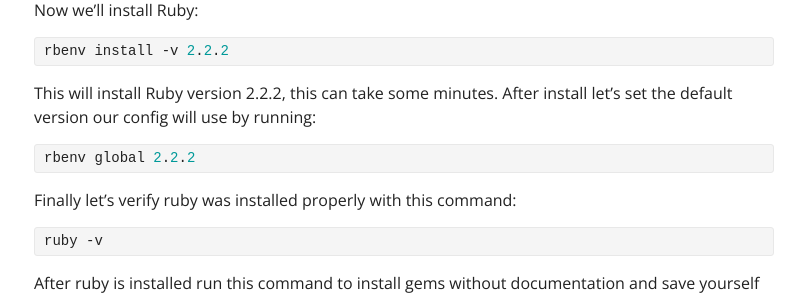
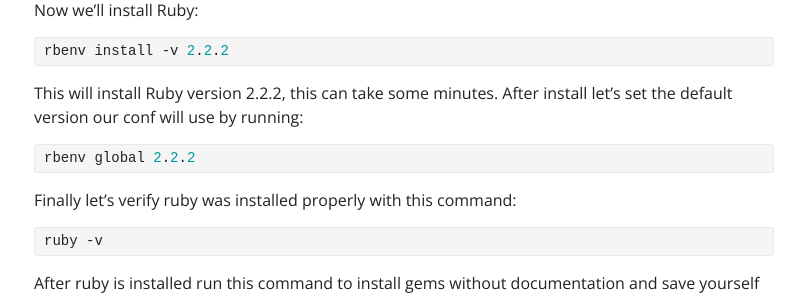
Before and after one commit to pggalaviz/pggalaviz, a Jekyll site: the page built from _posts/2015-12-22-multiple-sinatra-apps-deployment.md, in a window 1280 px wide and 900 px high, scrolled down 3147 px. Shown: the part 178-476 px from the top of the window, without its empty margins (236-1041 px from the left). Built offline with Jekyll 4.4.1, drawn with Linux system fonts in a browser that asks for light colours; comment, search, counter and statistics services are not loaded.

Commit message:
new post

````diff
--- a/_posts/2015-12-22-multiple-sinatra-apps-deployment.md
+++ b/_posts/2015-12-22-multiple-sinatra-apps-deployment.md
@@ -25,7 +25,7 @@
 
 Conect to your server, log as the `root` user using the following command (substitute the highlighted word with your server's public IP address):
 
-{% highlight config %}
+{% highlight conf %}
 ssh root@SERVER_IP_ADDRESS
 {% endhighlight %}
 
@@ -35,13 +35,13 @@
 
 This example creates a new user called "pggalaviz", but you should replace it with a user name that you like:
 
-{% highlight config %}
+{% highlight conf %}
 adduser pggalaviz
 {% endhighlight %}
 
 Next, assign a password to the new user (again, substitute "pggalaviz" with the user that you just created):
 
-{% highlight config %}
+{% highlight conf %}
 passwd pggalaviz
 {% endhighlight %}
 
@@ -49,7 +49,7 @@
 We have a new user account with regular account privileges. However, we need to do administrative tasks.
 As root, run this command to add your new user to the wheel group (substitute the highlighted word with your new user):
 
-{% highlight config %}
+{% highlight conf %}
 gpasswd -a pggalaviz wheel
 {% endhighlight %}
 
@@ -59,40 +59,40 @@
 
 If you don't have a public key already, generate one by running this command at the terminal of your local machine (your computer not the server)!
 
-{% highlight config %}
+{% highlight conf %}
 ssh-keygen
 {% endhighlight %}
 
 Press 'return key' to accept (don't modify the path) and add a password to your keys (this last step is optional).
 If you already had or you just created your keys run this command on your local machine to print your public key (id_rsa.pub):
 
-{% highlight config %}
+{% highlight conf %}
 cat ~/.ssh/id_rsa.pub
 {% endhighlight %}
 
 it should print something like this:
 
-{% highlight config %}
+{% highlight conf %}
 ssh-rsa AAAAB3N.......zaC1yc2 localuser@machine.local
 {% endhighlight %}
 
 Select it all and copy it to the clipboard.
 On the server as the root user enter this command to switch to the user we created at the begining of this tutorial:
 
-{% highlight config %}
+{% highlight conf %}
 su - pggalaviz
 {% endhighlight %}
 
 Now we're going to create a folder named .ssh and change its permissions for security reasons:
 
-{% highlight config %}
+{% highlight conf %}
 mkdir .ssh
 chmod 700 .ssh
 {% endhighlight %}
 
 Create a new file by running:
 
-{% highlight config %}
+{% highlight conf %}
 vi .ssh/authorized_keys
 {% endhighlight %}
 
@@ -100,19 +100,19 @@
 
 Change the file permissions:
 
-{% highlight config %}
+{% highlight conf %}
 chmod 600 .ssh/authorized_keys
 {% endhighlight %}
 
 and return to the root user by running:
 
-{% highlight config %}
+{% highlight conf %}
 exit
 {% endhighlight %}
 
 Now, you'll be able to login to your server by running something like
 
-{% highlight config %}
+{% highlight conf %}
 ssh pggalaviz@SERVER_IP_ADDRESS
 {% endhighlight %}
 
@@ -120,7 +120,7 @@
 
 Log in to your server using your user (not root) and open the SSH configuration file by running:
 
-{% highlight config %}
+{% highlight conf %}
 vi /etc/ssh/sshd_config
 {% endhighlight %}
 
@@ -134,7 +134,7 @@
 
 Press `:x` and enter to save changes and then run the following command to reload SSH.
 
-{% highlight config %}
+{% highlight conf %}
 sudo systemctl reload sshd.service
 {% endhighlight %}
 
@@ -146,13 +146,13 @@
 
 First install the EPEL package:
 
-{% highlight config %}
+{% highlight conf %}
 sudo yum install epel-release
 {% endhighlight %}
 
 Then you should confirm that all packages are updated by running:
 
-{% highlight config %}
+{% highlight conf %}
 sudo yum update
 {% endhighlight %}
 
@@ -160,7 +160,7 @@
 
 Install all the packages needed such as gcc, make, git, binutils, etc.
 
-{% highlight config %}
+{% highlight conf %}
 sudo yum install -y git-core zlib zlib-devel gcc-c++ patch readline readline-devel libyaml-devel libffi-devel openssl-devel make bzip2 autoconf automake libtool bison curl sqlite-devel curl-devel
 {% endhighlight %}
 
@@ -168,7 +168,7 @@
 
 We'll use 'rbenv' to install and manage Ruby versions, just run these commands:
 
-{% highlight config %}
+{% highlight conf %}
 cd
 git clone git://github.com/sstephenson/rbenv.git .rbenv
 echo 'export PATH="$HOME/.rbenv/bin:$PATH"' >> ~/.bash_profile
@@ -186,38 +186,38 @@
 
 Now we'll install Ruby:
 
-{% highlight config %}
+{% highlight conf %}
 rbenv install -v 2.2.2
 {% endhighlight %}
 
 This will install Ruby version 2.2.2, this can take some minutes.
-After install let's set the default version our config will use by running:
+After install let's set the default version our conf will use by running:
 
-{% highlight config %}
+{% highlight conf %}
 rbenv global 2.2.2
 {% endhighlight %}
 
 Finally let's verify ruby was installed properly with this command:
 
-{% highlight config %}
+{% highlight conf %}
 ruby -v
 {% endhighlight %}
 
 After ruby is installed run this command to install gems without documentation and save yourself some time and disk usage:
 
-{% highlight config %}
+{% highlight conf %}
 echo "gem: --no-document" > ~/.gemrc
 {% endhighlight %}
 
 Now lets install some basic gems:
 
-{% highlight config %}
+{% highlight conf %}
 gem install bundler rack sinatra unicorn
 {% endhighlight %}
 
 Whenever you install a new version of Ruby or a gem that provides commands, you should run the rehash sub-command. This will install shims for all Ruby executables known to rbenv, which will allow you to use the executables:
 
-{% highlight config %}
+{% highlight conf %}
 rbenv rehash
 {% endhighlight %}
 
@@ -227,7 +227,7 @@
 
 Just for this tutorial lets create a simple sinatra app.
 
-{% highlight config %}
+{% highlight conf %}
 cd
 mkdir sample_app
 cd sample_app
@@ -235,7 +235,7 @@
 
 We'll use Sinatra's modular style, start by creating the following archives and folders inside our sample_app folder:
 
-{% highlight config %}
+{% highlight conf %}
 assets
   |_ css
       |_app.scss
@@ -344,7 +344,7 @@
 
 Finally on app's directory run:
 
-{% highlight config %}
+{% highlight conf %}
 bundle install
 {% endhighlight %}
 
@@ -354,7 +354,7 @@
 
 Now we need to configure Unicorn to serve our app.
 
-{% highlight config %}
+{% highlight conf %}
 cd
 cd sample_app
 vi unicorn.rb
@@ -362,7 +362,7 @@
 
 And copy this inside the file:
 
-{% highlight config %}
+{% highlight conf %}
 root = "/home/pggalaviz/sample_app"
 worker_processes 2
 working_directory root
@@ -379,13 +379,13 @@
 
 Now we'll create an init script so we can manage our unicorn server.
 
-{% highlight config %}
+{% highlight conf %}
 sudo vi /etc/init.d/unicorn_sample_app
 {% endhighlight %}
 
 And inside this file we'll add:
 
-```config
+```conf
 #!/bin/sh
 
 ### BEGIN INIT INFO
@@ -460,14 +460,14 @@
 
 Save and exit the file. Now to enable unicorn to start on boot lets run:
 
-{% highlight config %}
+{% highlight conf %}
 sudo chmod 755 /etc/init.d/unicorn_sample_app
 sudo chkconfig --levels 235 unicorn_sample_app on
 {% endhighlight %}
 
 Lets start our Unicorn server now:
 
-{% highlight config %}
+{% highlight conf %}
 sudo service unicorn_sample_app start
 {% endhighlight %}
 
@@ -479,13 +479,13 @@
 
 First we need to install Nginx to our server. Just run:
 
-{% highlight config %}
+{% highlight conf %}
 sudo yum install nginx
 {% endhighlight %}
 
 next, we'll enable it to start on server boot:
 
-{% highlight config %}
+{% highlight conf %}
 sudo chkconfig --levels 235 nginx on
 {% endhighlight %}
 
@@ -493,7 +493,7 @@
 
 First we'll open the nginx configuration file by running:
 
-{% highlight config %}
+{% highlight conf %}
 sudo vi /etc/nginx/nginx.conf
 {% endhighlight %}
 
@@ -529,7 +529,7 @@
 
 Check you changed the user to yours. Now let's create our server file:
 
-{% highlight config %}
+{% highlight conf %}
 sudo vi /etc/nginx/conf.d/sample_app.conf
 {% endhighlight %}
 
@@ -564,7 +564,7 @@
 Change to match your user and app's data. Save and exit.
 Now let's start our nginx server by running:
 
-{% highlight config %}
+{% highlight conf %}
 sudo service nginx start
 {% endhighlight %}
 
@@ -584,13 +584,13 @@
 
 you can start any unicorn process by typing:
 
-{% highlight config %}
+{% highlight conf %}
 sudo service unicorn_sample_app start
 {% endhighlight %}
 
 If you are updating your app first pull the repo code from git to your app's folder and then type:
 
-{% highlight config %}
+{% highlight conf %}
 sudo service unicorn_sample_app restart
 sudo service nginx restart
 {% endhighlight %}
````
